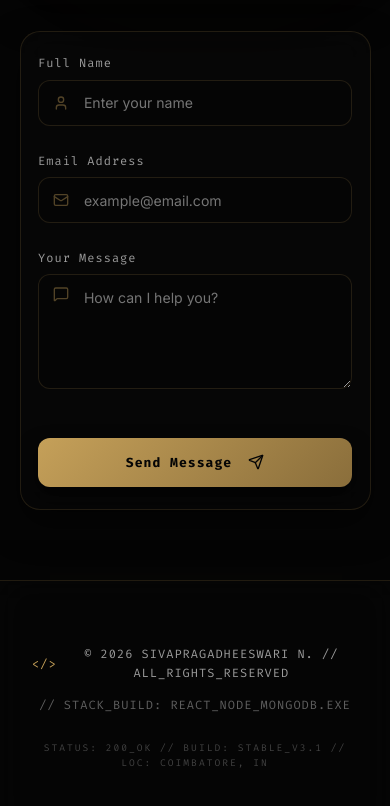
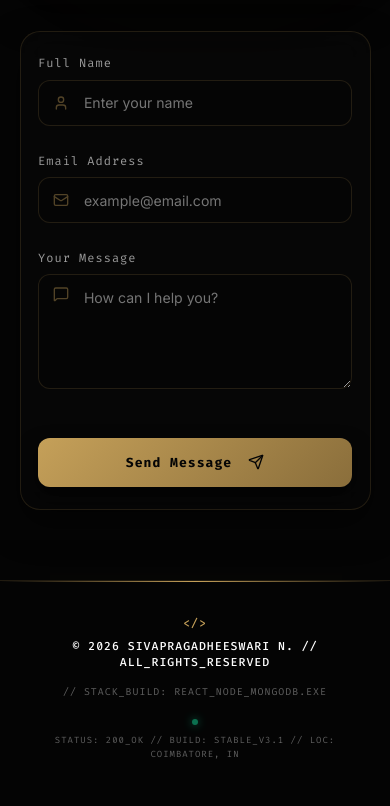
Before and after one commit to sivapragadheeswarii/myportfolio, a React (Vite) app: page / in a window 390 px wide. Shown: the part 9195-10001 px from the top of the page. Built offline with nearby package versions, Linux system fonts and the light colour scheme; a web font is replaced by a local one.

Commit message:
Enhance Footer mobile responsive layout with gold divider border, status pulse dot, and scaled typography

```diff
--- a/src/App.jsx
+++ b/src/App.jsx
@@ -170,32 +170,98 @@ function App() {
         <Contact />
       </main>
 
-      <footer className="glass" style={{
-          padding: '4rem 2rem',
-          textAlign: 'center',
-          color: 'var(--text-secondary)',
-          position: 'relative',
-          zIndex: 1,
-          fontFamily: 'Fira Code, monospace',
-          fontSize: '0.75rem',
-          letterSpacing: '1px',
-          borderLeft: 'none',
-          borderRight: 'none',
-          borderBottom: 'none',
-          borderRadius: 0,
-          background: 'rgba(5, 5, 5, 0.8)'
-      }}>
-        <div style={{ marginBottom: '0.8rem', display: 'flex', justifyContent: 'center', alignItems: 'center', gap: '0.5rem' }}>
+      <footer className="app-footer-executive glass">
+        <div style={{
+          position: 'absolute',
+          top: 0,
+          left: 0,
+          right: 0,
+          height: '1px',
+          background: 'linear-gradient(90deg, transparent, var(--accent-gold), transparent)'
+        }} />
+
+        <div className="footer-copyright-row">
           <span style={{ color: 'var(--accent-gold)' }}>&lt;/&gt;</span>
           <span>© {new Date().getFullYear()} SIVAPRAGADHEESWARI N. // ALL_RIGHTS_RESERVED</span>
         </div>
-        <div style={{ opacity: 0.6 }}>
+        <div className="footer-stack-row">
           // STACK_BUILD: REACT_NODE_MONGODB.EXE
         </div>
-        <div style={{ marginTop: '1.5rem', fontSize: '0.6rem', opacity: 0.4, letterSpacing: '2px' }}>
-          STATUS: 200_OK // BUILD: STABLE_V3.1 // LOC: COIMBATORE, IN
+        <div className="footer-status-pill-row">
+          <span className="footer-pulse-dot" />
+          <span>STATUS: 200_OK // BUILD: STABLE_V3.1 // LOC: COIMBATORE, IN</span>
         </div>
       </footer>
+
+      <style>{`
+        .app-footer-executive {
+          padding: 4rem 2rem;
+          text-align: center;
+          color: var(--text-secondary);
+          position: relative;
+          z-index: 1;
+          font-family: 'Fira Code', monospace;
+          font-size: 0.75rem;
+          letter-spacing: 1px;
+          border-left: none;
+          border-right: none;
+          border-bottom: none;
+          border-radius: 0;
+          background: rgba(5, 5, 5, 0.85);
+          backdrop-filter: blur(16px);
+        }
+        .footer-copyright-row {
+          margin-bottom: 0.8rem;
+          display: flex;
+          justify-content: center;
+          align-items: center;
+          gap: 0.5rem;
+          color: #FFFFFF;
+          font-weight: 500;
+        }
+        .footer-stack-row {
+          opacity: 0.6;
+        }
+        .footer-status-pill-row {
+          margin-top: 1.5rem;
+          font-size: 0.64rem;
+          opacity: 0.6;
+          letter-spacing: 2px;
+          display: flex;
+          align-items: center;
+          justify-content: center;
+          gap: 8px;
+        }
+        .footer-pulse-dot {
+          width: 6px;
+          height: 6px;
+          border-radius: 50%;
+          background: #10B981;
+          box-shadow: 0 0 8px #10B981;
+          display: inline-block;
+        }
+        @media (max-width: 600px) {
+          .app-footer-executive {
+            padding: 2.2rem 1.2rem 2.8rem 1.2rem !important;
+            font-size: 0.68rem !important;
+          }
+          .footer-copyright-row {
+            flex-direction: column !important;
+            gap: 0.4rem !important;
+            font-size: 0.72rem !important;
+            line-height: 1.4 !important;
+          }
+          .footer-stack-row {
+            font-size: 0.62rem !important;
+          }
+          .footer-status-pill-row {
+            margin-top: 1.2rem !important;
+            font-size: 0.56rem !important;
+            letter-spacing: 1px !important;
+            flex-wrap: wrap !important;
+          }
+        }
+      `}</style>
     </div>
   );
 }
```
